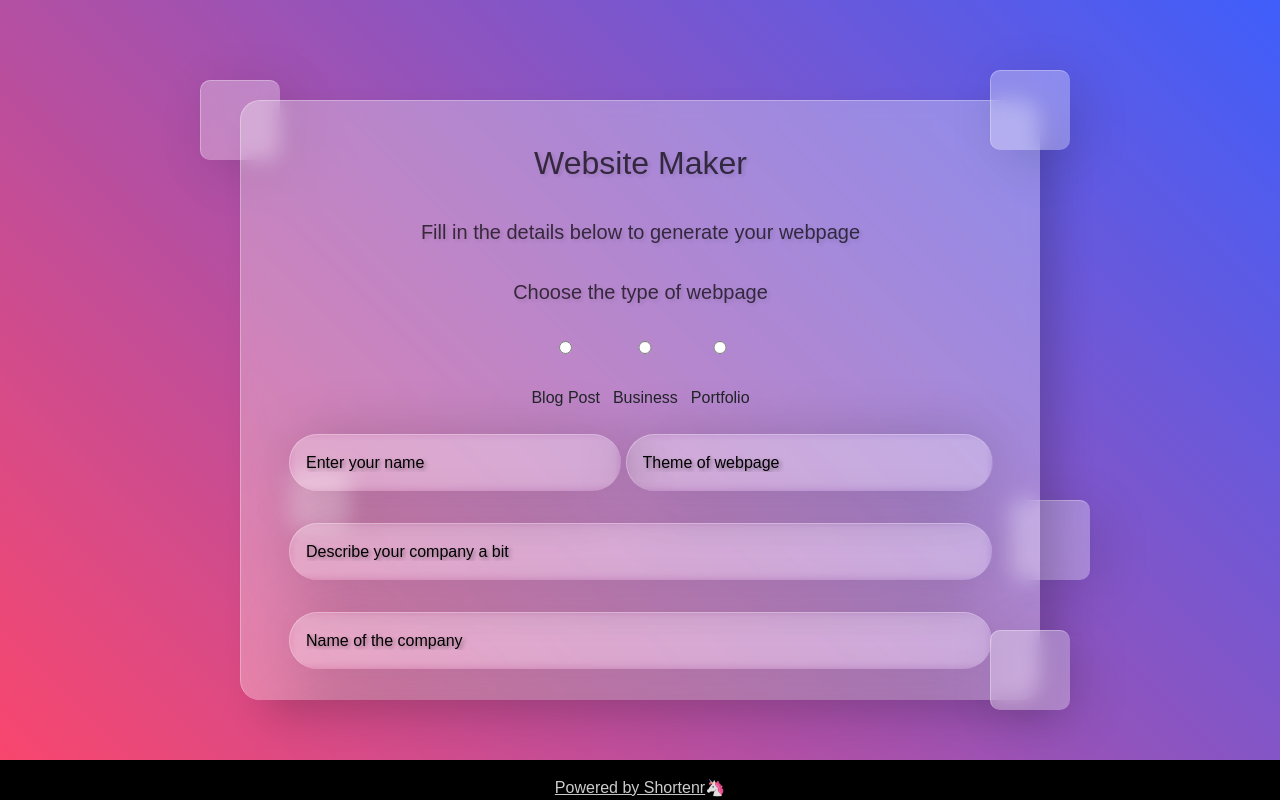
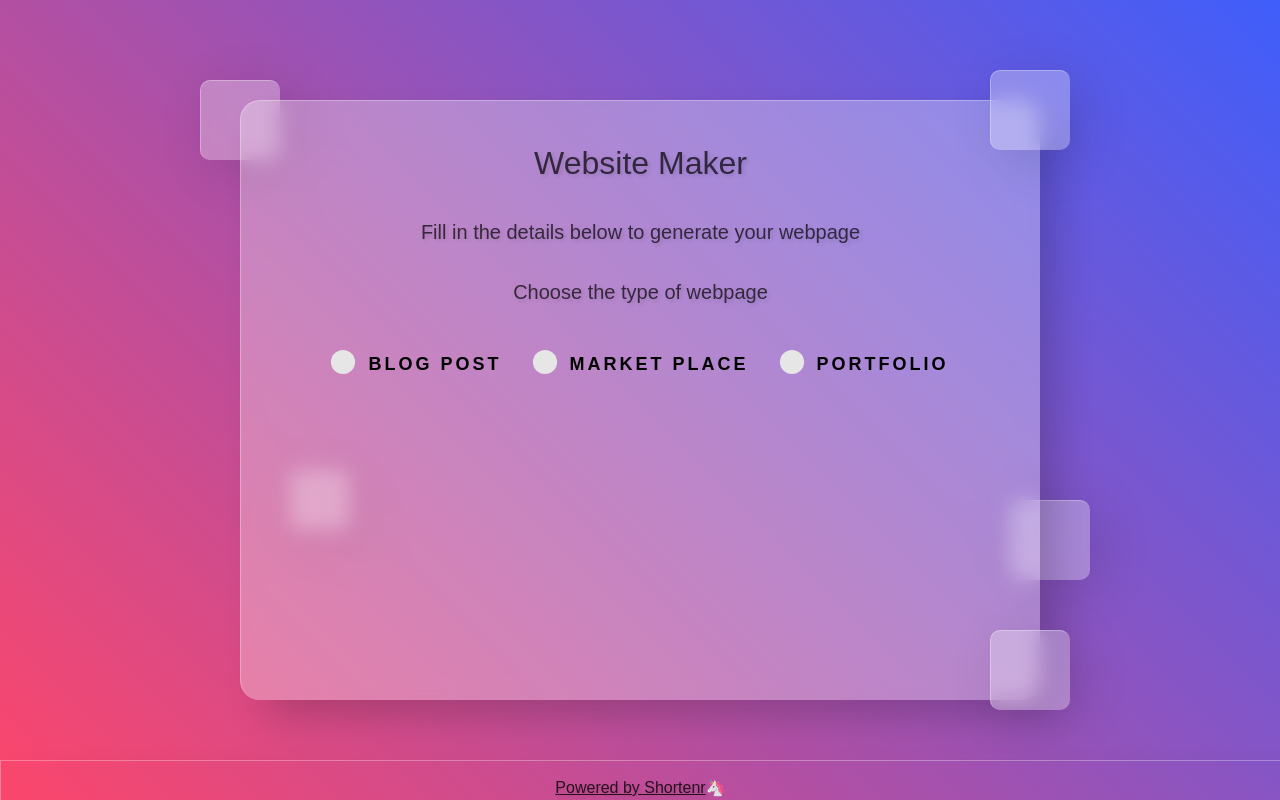
Before and after one commit to RacquelNinaDennison/gpt-website-maker, a Next.js app: page /gptMaker in a window 1280 px wide. Built offline with nearby package versions, Linux system fonts and the light colour scheme.

Commit message:
Added the custom stuff in order to add personalised company types

```diff
--- /dev/null
+++ b/src/Components/BlogPost.tsx
@@ -0,0 +1,133 @@
+import BlogPostProps from "@/interfaces/components";
+import styles from "@/styles/main.module.scss";
+import { useState } from "react";
+
+export const BlogPost: React.FC<BlogPostProps> = ({
+	createTemplate,
+}) => {
+	const [gptPrompt, setGptPrompt] = useState({
+		nameOfCompany: "",
+		mainColor: "",
+		secondaryColor: "",
+		theme: "",
+		storeDescription: "",
+		mainHeading: "Reimagine greatness",
+		subHeading: "Greatness",
+		webpageType: "",
+	});
+	const [userName, setUserName] = useState("");
+	const onChangeHandler = (
+		e: React.ChangeEvent<HTMLInputElement>
+	) => {
+		const { name, value } = e.target;
+		if (name === "userName") {
+			setUserName(value);
+		} else {
+			setGptPrompt((prevValue) => ({
+				...prevValue,
+				[name]: value,
+			}));
+		}
+	};
+
+	const submitForm = async (
+		event: React.MouseEvent<HTMLElement>
+	) => {
+		event.preventDefault();
+
+		createTemplate.mutate({
+			data: {
+				userData: gptPrompt,
+				username: userName,
+			},
+		});
+	};
+	return (
+		<>
+			<div className={styles.row1}>
+				<input
+					type='text'
+					placeholder='Enter your name'
+					onChange={onChangeHandler}
+					name='userName'
+					value={userName}
+					className={styles.inputTag}
+				/>
+				<br />
+				<input
+					type='email'
+					placeholder='Email Address'
+					onChange={onChangeHandler}
+					name='theme'
+					value={gptPrompt.theme}
+				/>
+				<br />
+			</div>
+			<div className={styles.row1}>
+				<input
+					type='text'
+					placeholder='Name of the company'
+					onChange={onChangeHandler}
+					name='userName'
+					value={userName}
+					className={styles.inputTag}
+				/>
+				<br />
+				<input
+					type='text'
+					placeholder='Describe your company a bit'
+					onChange={onChangeHandler}
+					name='theme'
+					value={gptPrompt.theme}
+				/>
+				<br />
+			</div>
+			<div className={styles.row1}>
+				<input
+					type='text'
+					placeholder='Company Slogan'
+					onChange={onChangeHandler}
+					name='userName'
+					value={userName}
+					className={styles.inputTag}
+				/>
+				<br />
+				<input
+					type='text'
+					placeholder='Company Vision'
+					onChange={onChangeHandler}
+					name='theme'
+					value={gptPrompt.theme}
+				/>
+				<br />
+			</div>
+			<div className={styles.row1}>
+				<input
+					type='text'
+					placeholder='Main color theme'
+					onChange={onChangeHandler}
+					name='userName'
+					value={userName}
+					className={styles.inputTag}
+				/>
+				<br />
+				<input
+					type='text'
+					placeholder='Second color choice'
+					onChange={onChangeHandler}
+					name='theme'
+					value={gptPrompt.theme}
+				/>
+				<br />
+			</div>
+
+			<button
+				title='submitForm'
+				onClick={submitForm}
+				className={styles.button}
+			>
+				Submit
+			</button>
+		</>
+	);
+};
--- /dev/null
+++ b/src/Components/MarketPlace.tsx
@@ -0,0 +1,143 @@
+import BlogPostProps from "@/interfaces/components";
+import styles from "@/styles/main.module.scss";
+import { useState } from "react";
+
+export const MarketPlace: React.FC<BlogPostProps> = ({
+	createTemplate,
+}) => {
+	const [gptPrompt, setGptPrompt] = useState({
+		nameOfCompany: "",
+		mainColor: "",
+		secondaryColor: "",
+		theme: "",
+		storeDescription: "",
+		mainHeading: "Reimagine greatness",
+		subHeading: "Greatness",
+		webpageType: "",
+	});
+	const [userName, setUserName] = useState("");
+	const onChangeHandler = (
+		e: React.ChangeEvent<HTMLInputElement>
+	) => {
+		const { name, value } = e.target;
+		if (name === "userName") {
+			setUserName(value);
+		} else {
+			setGptPrompt((prevValue) => ({
+				...prevValue,
+				[name]: value,
+			}));
+		}
+	};
+
+	const submitForm = async (
+		event: React.MouseEvent<HTMLElement>
+	) => {
+		event.preventDefault();
+
+		createTemplate.mutate({
+			data: {
+				userData: gptPrompt,
+				username: userName,
+			},
+		});
+	};
+	return (
+		<>
+			<div className={styles.row1}>
+				<input
+					type='text'
+					placeholder='Enter your name'
+					onChange={onChangeHandler}
+					name='userName'
+					value={userName}
+					className={styles.inputTag}
+				/>
+				<br />
+				<input
+					type='email'
+					placeholder='Email Address'
+					onChange={onChangeHandler}
+					name='theme'
+					value={gptPrompt.theme}
+				/>
+				<br />
+			</div>
+			<div className={styles.row1}>
+				<input
+					type='text'
+					placeholder='Name of the company'
+					onChange={onChangeHandler}
+					name='userName'
+					value={userName}
+					className={styles.inputTag}
+				/>
+				<br />
+				<input
+					type='text'
+					placeholder='Describe your company a bit'
+					onChange={onChangeHandler}
+					name='theme'
+					value={gptPrompt.theme}
+				/>
+				<br />
+			</div>
+			<div className={styles.row1}>
+				<input
+					type='text'
+					placeholder='Company Slogan'
+					onChange={onChangeHandler}
+					name='userName'
+					value={userName}
+					className={styles.inputTag}
+				/>
+				<br />
+				<input
+					type='text'
+					placeholder='Company Vision'
+					onChange={onChangeHandler}
+					name='theme'
+					value={gptPrompt.theme}
+				/>
+				<br />
+			</div>
+			<div className={styles.row1}>
+				<input
+					type='text'
+					placeholder='Main color theme'
+					onChange={onChangeHandler}
+					name='userName'
+					value={userName}
+					className={styles.inputTag}
+				/>
+				<br />
+				<input
+					type='text'
+					placeholder='Second color choice'
+					onChange={onChangeHandler}
+					name='theme'
+					value={gptPrompt.theme}
+				/>
+				<br />
+			</div>
+
+			<input
+				type='text'
+				placeholder='What type of products do you sell?'
+				onChange={onChangeHandler}
+				name='userName'
+				value={userName}
+				className={styles.inputTag}
+			/>
+			<br />
+
+			<button
+				title='submitForm'
+				onClick={submitForm}
+				className={styles.button}
+			>
+				Submit
+			</button>
+		</>
+	);
+};
--- a/src/pages/gptMaker/index.tsx
+++ b/src/pages/gptMaker/index.tsx
@@ -6,8 +6,10 @@ import {
 	gptGeneratorResponse,
 	gptGeneratorRequest,
 } from "@/types/gptGeneratorTypes";
-import Loader from "@/Components/loader";
+import Loader from "@/Components/Loader";
 import Confetti from "react-confetti";
+import { BlogPost } from "@/Components/BlogPost";
+import { MarketPlace } from "@/Components/MarketPlace";
 
 export default function Home() {
 	const [url, setUrl] = useState("");
@@ -24,6 +26,14 @@ export default function Home() {
 		webpageType: "",
 	});
 	const [userName, setUserName] = useState("");
+	const [selectedOption, setSelectedOption] = useState("");
+
+	const handleRadioChange = (
+		e: React.ChangeEvent<HTMLInputElement>
+	) => {
+		setSelectedOption(e.target.value);
+		console.log(selectedOption);
+	};
 
 	useEffect(() => {
 		const savedUrl = localStorage.getItem("url");
@@ -68,33 +78,6 @@ export default function Home() {
 		},
 	});
 
-	const onChangeHandler = (
-		e: React.ChangeEvent<HTMLInputElement>
-	) => {
-		const { name, value } = e.target;
-		if (name === "userName") {
-			setUserName(value);
-		} else {
-			setGptPrompt((prevValue) => ({
-				...prevValue,
-				[name]: value,
-			}));
-		}
-	};
-
-	const submitForm = async (
-		event: React.MouseEvent<HTMLElement>
-	) => {
-		event.preventDefault();
-
-		createTemplate.mutate({
-			data: {
-				userData: gptPrompt,
-				username: userName,
-			},
-		});
-	};
-
 	const goBack = async (
 		event: React.MouseEvent<HTMLElement>
 	) => {
@@ -124,106 +107,66 @@ export default function Home() {
 								<p className={styles.formText}>
 									Choose the type of webpage
 								</p>
-								<label>
+							</div>
+							<div className={styles.radioContainer}>
+								<label className={styles.radLabel}>
 									<input
-										className={styles.radio}
 										type='radio'
-										name='webpageType'
-										value='personal'
-										onChange={onChangeHandler}
+										className={styles.radInput}
+										name='rad'
+										value='Blog Post'
+										checked={selectedOption === "Blog Post"}
+										onChange={handleRadioChange}
+									/>
+									<div className={styles.radDesign}></div>
+									<div className={styles.radText}>
+										Blog Post
+									</div>
+								</label>
+								<label className={styles.radLabel}>
+									<input
+										type='radio'
+										className={styles.radInput}
+										name='rad'
+										value='Market Place'
 										checked={
-											gptPrompt.webpageType === "personal"
+											selectedOption === "Market Place"
 										}
+										onChange={handleRadioChange}
 									/>
-									Blog Post
+									<div className={styles.radDesign}></div>
+									<div className={styles.radText}>
+										Market Place
+									</div>
 								</label>
-								<label>
+								<label className={styles.radLabel}>
 									<input
-										className={styles.radio}
 										type='radio'
-										name='webpageType'
-										value='business'
-										onChange={onChangeHandler}
-										checked={
-											gptPrompt.webpageType === "business"
-										}
+										className={styles.radInput}
+										name='rad'
+										value='Portfolio'
+										checked={selectedOption === "Portfolio"}
+										onChange={handleRadioChange}
 									/>
-									Business
-								</label>
-								<label>
-									<input
-										className={styles.radio}
-										type='radio'
-										name='webpageType'
-										value='portfolio'
-										onChange={onChangeHandler}
-										checked={
-											gptPrompt.webpageType === "portfolio"
-										}
-									/>
-									Portfolio
+									<div className={styles.radDesign}></div>
+									<div className={styles.radText}>
+										Portfolio
+									</div>
 								</label>
 							</div>
 							<br />
-							<div className={styles.row1}>
-								<input
-									type='text'
-									placeholder='Enter your name'
-									onChange={onChangeHandler}
-									name='userName'
-									value={userName}
-									className={styles.inputTag}
+
+							{selectedOption === "Blog Post" && (
+								<BlogPost createTemplate={createTemplate} />
+							)}
+							{selectedOption == "Market Place" && (
+								<MarketPlace
+									createTemplate={createTemplate}
 								/>
-								<br />
-								<input
-									type='text'
-									placeholder='Theme of webpage'
-									onChange={onChangeHandler}
-									name='theme'
-									value={gptPrompt.theme}
-								/>
-								<br />
-							</div>
-							<input
-								type='text'
-								placeholder='Describe your company a bit'
-								onChange={onChangeHandler}
-								name='storeDescription'
-								value={gptPrompt.storeDescription}
-							/>
-							<br />
-							<input
-								type='text'
-								placeholder='Name of the company'
-								onChange={onChangeHandler}
-								name='nameOfCompany'
-								value={gptPrompt.nameOfCompany}
-							/>
-							<br />
-							<input
-								type='text'
-								placeholder='Main color choice '
-								onChange={onChangeHandler}
-								name='mainColor'
-								value={gptPrompt.mainColor}
-							/>
-							<br />
-							<input
-								type='text'
-								placeholder='Second main color choice'
-								name='secondaryColor'
-								value={gptPrompt.secondaryColor}
-								onChange={onChangeHandler}
-							/>
-							<br />
-
-							<button
-								title='submitForm'
-								onClick={submitForm}
-								className={styles.button}
-							>
-								Submit
-							</button>
+							)}
+							{selectedOption == "Portfolio" && (
+								<BlogPost createTemplate={createTemplate} />
+							)}
 						</form>
 						<div className={styles.drops}>
 							<div className={styles.drops}>
--- a/src/styles/globals.css
+++ b/src/styles/globals.css
@@ -1,23 +1,3 @@
-.confetti {
-	position: absolute;
-	width: 10px;
-	height: 10px;
-	transform-origin: center bottom;
-	animation: fall 4s linear infinite;
-}
-
-.confetti.square {
-	clip-path: polygon(0% 0%, 0% 100%, 100% 100%, 100% 0%);
-}
-.confetti.triangle {
-	clip-path: polygon(50% 0%, 0% 100%, 100% 100%);
-}
-
-@keyframes fall {
-	to {
-		transform: translateY(100vh) rotate(720deg);
-	}
-}
 :root {
 	--max-width: 1100px;
 	--border-radius: 12px;
@@ -229,7 +209,12 @@ footer {
 	justify-content: center;
 	align-items: flex-end;
 	height: 40px;
-	background-color: black;
+	background: transparent;
+	border-left: 1px solid var(--whiteColor);
+	border-top: 1px solid var(--whiteColor);
+	box-shadow: 20px 20px 40px -6px rgba(0, 0, 0, 0.2);
+	position: relative;
+	transition: all 0.2s ease-in-out;
 }
 footer a {
 	z-index: 1;
@@ -237,10 +222,27 @@ footer a {
 	color: black;
 	opacity: 0.8;
 	font-size: 1rem;
-	margin-top: 40px;
 	text-shadow: 2px 2px 4px rgba(0, 0, 0, 0.2);
-	color: white;
 }
 main {
 	min-height: calc(100vh - 40px);
 }
+
+/* Chrome, Edge, and Safari */
+*::-webkit-scrollbar {
+	width: 16px;
+}
+
+*::-webkit-scrollbar-track {
+	background: transparent;
+}
+
+*::-webkit-scrollbar-thumb {
+	background-color: linear-gradient(
+		45deg,
+		#fc466b,
+		#3f5efb
+	);
+	border-radius: 10px;
+	border: 0.5px solid #ffffff;
+}
--- a/src/styles/main.module.scss
+++ b/src/styles/main.module.scss
@@ -145,17 +145,71 @@ $white: rgba(255, 255, 255, 0.3);
 	margin-right: 5px;
 	width: 90%;
 }
-.radio {
-	backdrop-filter: none;
-	background: none;
-	background: none;
-	box-shadow: none;
 
-	&:hover {
-		backdrop-filter: none;
-		background: none;
-		background: none;
-		box-shadow: none;
-		cursor: pointer;
-	}
+.radLabel {
+	display: flex;
+
+	border-radius: 100px;
+	padding: 14px 16px;
+	cursor: pointer;
+	transition: 0.3s;
 }
+
+.radLabel:hover,
+.radLabel:focus-within {
+	background: hsla(0, 0%, 80%, 0.14);
+}
+
+.radInput {
+	position: absolute;
+	left: 0;
+	top: 0;
+	width: 1px;
+	height: 1px;
+	opacity: 0;
+}
+
+.radDesign {
+	width: 22px;
+	height: 22px;
+	border-radius: 100px;
+	background: linear-gradient(45deg, #fc466b, #3f5efb);
+	position: relative;
+}
+
+.radDesign::before {
+	content: "";
+	display: inline-block;
+	width: inherit;
+	height: inherit;
+	border-radius: inherit;
+	background: hsl(0, 0%, 90%);
+	transform: scale(1.1);
+	transition: 0.3s;
+}
+
+.radInput:checked + .radDesign::before {
+	transform: scale(0);
+}
+
+.radText {
+	color: black;
+	margin-left: 14px;
+	letter-spacing: 3px;
+	text-transform: uppercase;
+	font-size: 18px;
+	font-weight: 900;
+	transition: 0.3s;
+}
+
+.radInput:checked ~ .radText {
+	color: black;
+}
+
+.radioContainer {
+	display: flex;
+	flex-direction: row;
+	place-content: center;
+	margin: 0;
+	box-sizing: border-box;
+}
```
Also changed, not shown: src/Components/Confetti.tsx (deleted, +0 -76 lines), src/interfaces/components.ts (added, +16 -0 lines), src/Components/Portfolio.tsx (added).
